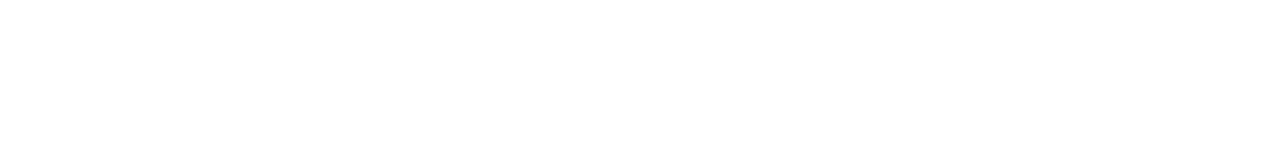
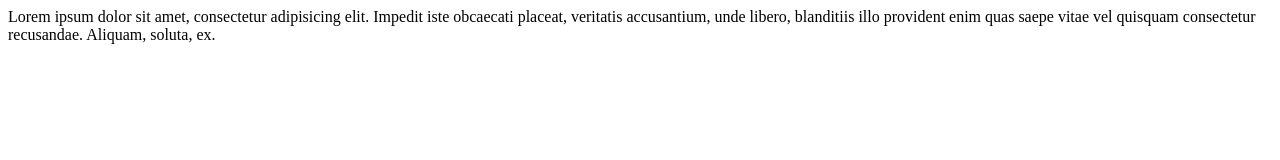
Before and after one commit to Edwin04/pwgit, a plain HTML site: page index.html in a window 1280 px wide. Drawn offline with Linux system fonts and the light colour scheme.

Commit message:
Contenido en el Body

```diff
--- a/index.html
+++ b/index.html
@@ -5,6 +5,6 @@
 	<title>Uso de Git/GitHub</title>
 </head>
 <body>
-
+	Lorem ipsum dolor sit amet, consectetur adipisicing elit. Impedit iste obcaecati placeat, veritatis accusantium, unde libero, blanditiis illo provident enim quas saepe vitae vel quisquam consectetur recusandae. Aliquam, soluta, ex.
 </body>
 </html>
```
